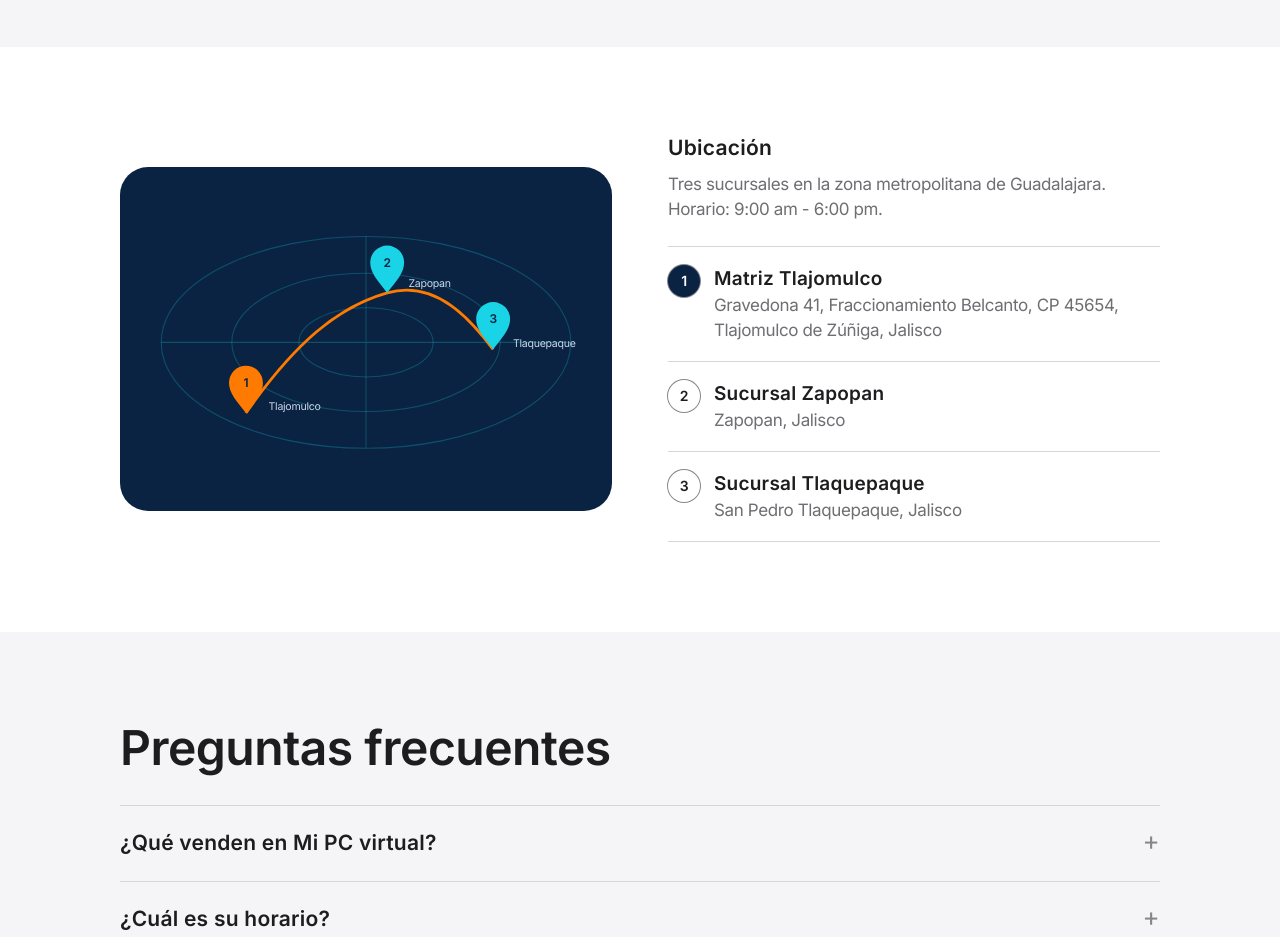
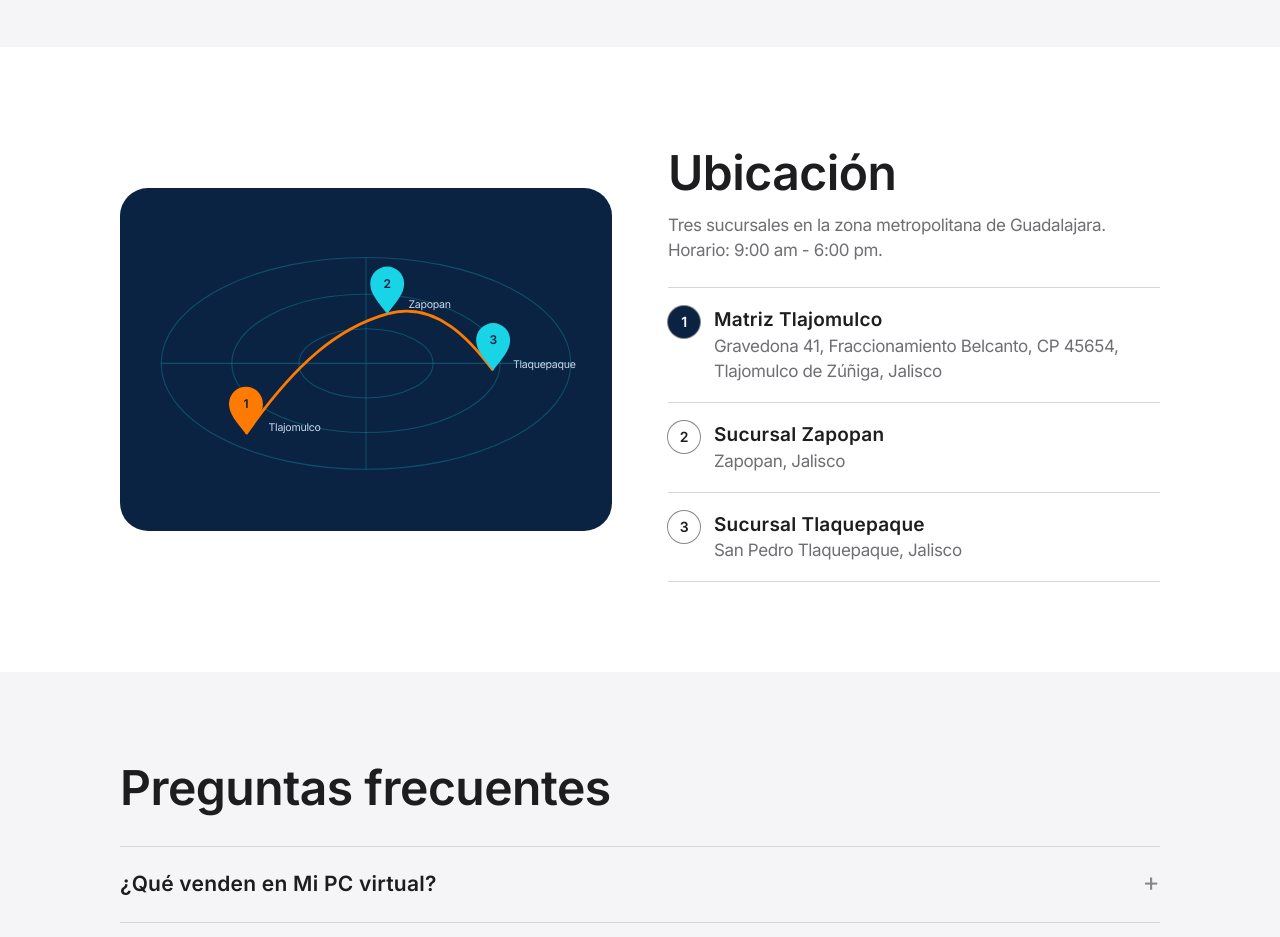
Before and after one commit to doradodevx/mi-pc-virtual, a plain HTML site: page index.html in a window 1280 px wide. Shown: the part 6040-6977 px from the top of the page. Drawn offline with Linux system fonts and the light colour scheme.

Commit message:
Título Ubicación con el estilo de los títulos grandes
Co-Authored-By: Claude Opus 5.5 <noreply@anthropic.com>

```diff
--- a/index.html
+++ b/index.html
@@ -403,7 +403,7 @@ footer.band { padding-block: 40px 56px; background: var(--mist); }
     </div>
   </section>
 
-  <section id="ubicacion" class="band" aria-label="Ubicación">
+  <section id="ubicacion" class="band" aria-labelledby="t-ubicacion">
     <div class="wrap editorial" style="align-items:center">
       <div class="map-card">
         <svg viewBox="0 0 640 420" role="img" aria-label="Mapa ilustrado con las tres sucursales unidas por una órbita: 1 Matriz Tlajomulco, 2 Zapopan y 3 Tlaquepaque">
@@ -423,7 +423,7 @@ footer.band { padding-block: 40px 56px; background: var(--mist); }
         </svg>
       </div>
       <div>
-        <p class="kicker">Ubicación</p>
+        <h2 id="t-ubicacion" class="heading">Ubicación</h2>
         <p class="muted" style="margin:14px 0 24px">Tres sucursales en la zona metropolitana de Guadalajara. Horario: 9:00 am - 6:00 pm.</p>
         <div class="branch"><span class="num main">1</span><div><b>Matriz Tlajomulco</b><span>Gravedona 41, Fraccionamiento Belcanto, CP 45654, Tlajomulco de Zúñiga, Jalisco</span></div></div>
         <div class="branch"><span class="num">2</span><div><b>Sucursal Zapopan</b><span>Zapopan, Jalisco</span></div></div>
```
